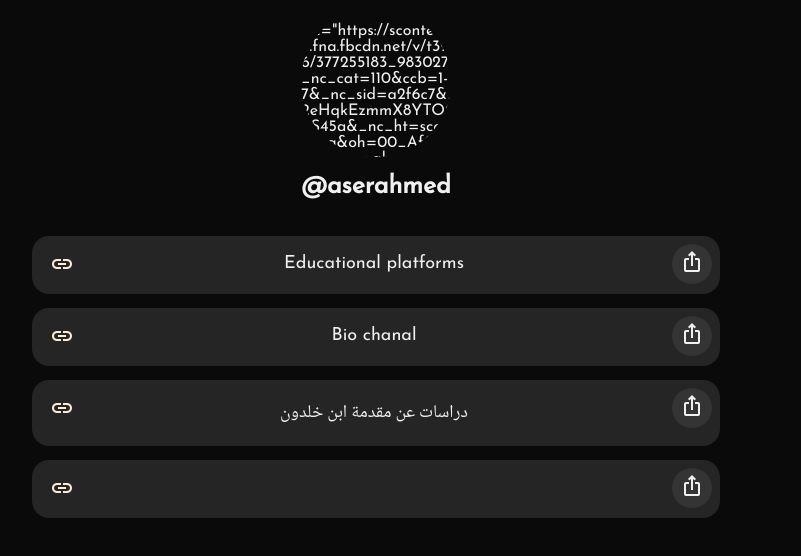
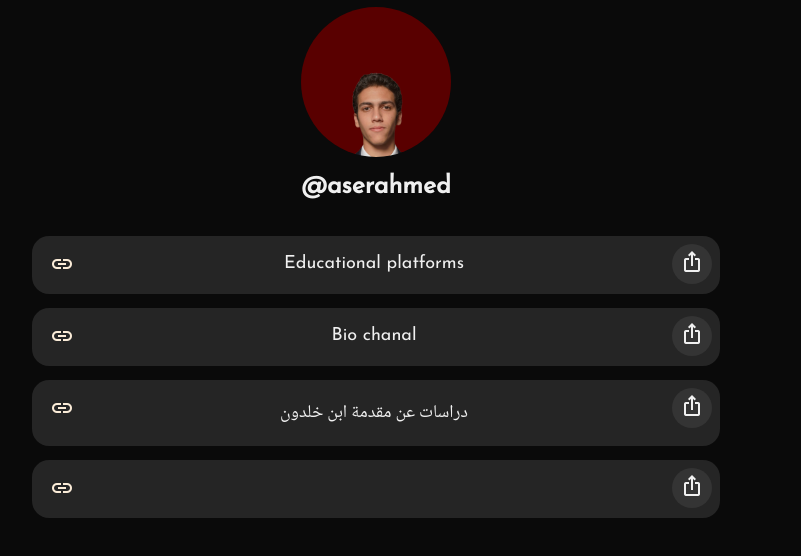
Before and after one commit to iOssme/aser-dev.github.io, a plain HTML site: page @Linktree/index.html in a window 1280 px wide. Shown: the part 82-638 px from the top of the page, without its empty margins (264-1065 px from the left). Drawn offline with nearby package versions, Linux system fonts and the light colour scheme.

Commit message:
Update index.html

```diff
--- a/@Linktree/index.html
+++ b/@Linktree/index.html
@@ -26,9 +26,7 @@
     </header>
     <div class="container">
         <div class="image-container">
-            <img class="img">
-            src="https://scontent.fcai20-4.fna.fbcdn.net/v/t39.30808-6/377255183_983027539691099_5644285673102266641_n.jpg?_nc_cat=110&ccb=1-7&_nc_sid=a2f6c7&_nc_eui2=AeE0D8MDW6cefnUJGFhgENTy3ccrjgdBpazdxyuOB0GlrKRj-2eHqkEzmmX8YTOCnw2YmMHwiETXsX89wRxG_H_Q&_nc_ohc=QINxMm61K38AX-_S45a&_nc_ht=scontent.fcai20-4.fna&oh=00_AfCYMTbuHilBOTstxt6YLH1PG6jTcEB4OIZe7pVZA1YOXw&oe=6512E6E3"
-            alt="aser ahmed">
+            <img class="img"src="Aser.png"alt="aser ahmed">
         </div>
         <h1>@aserahmed</h1>
         <!--links-->
```
